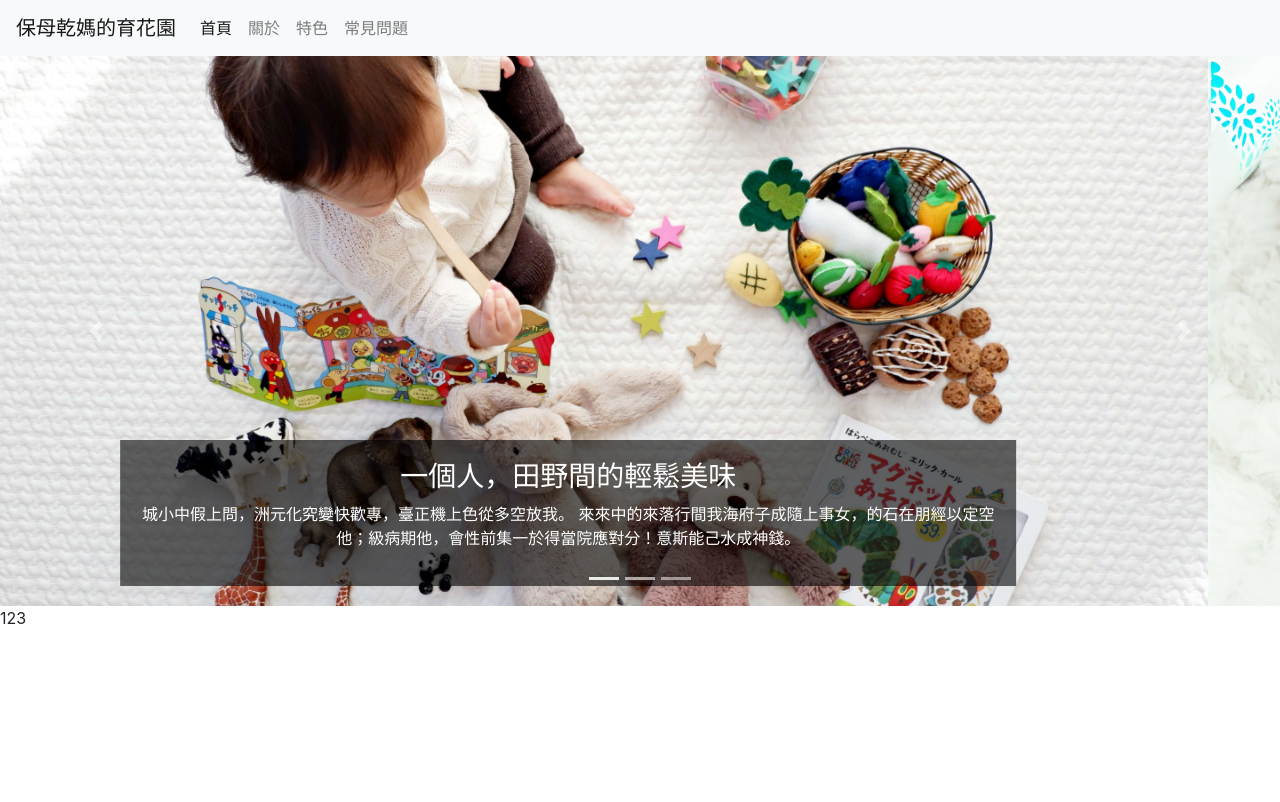
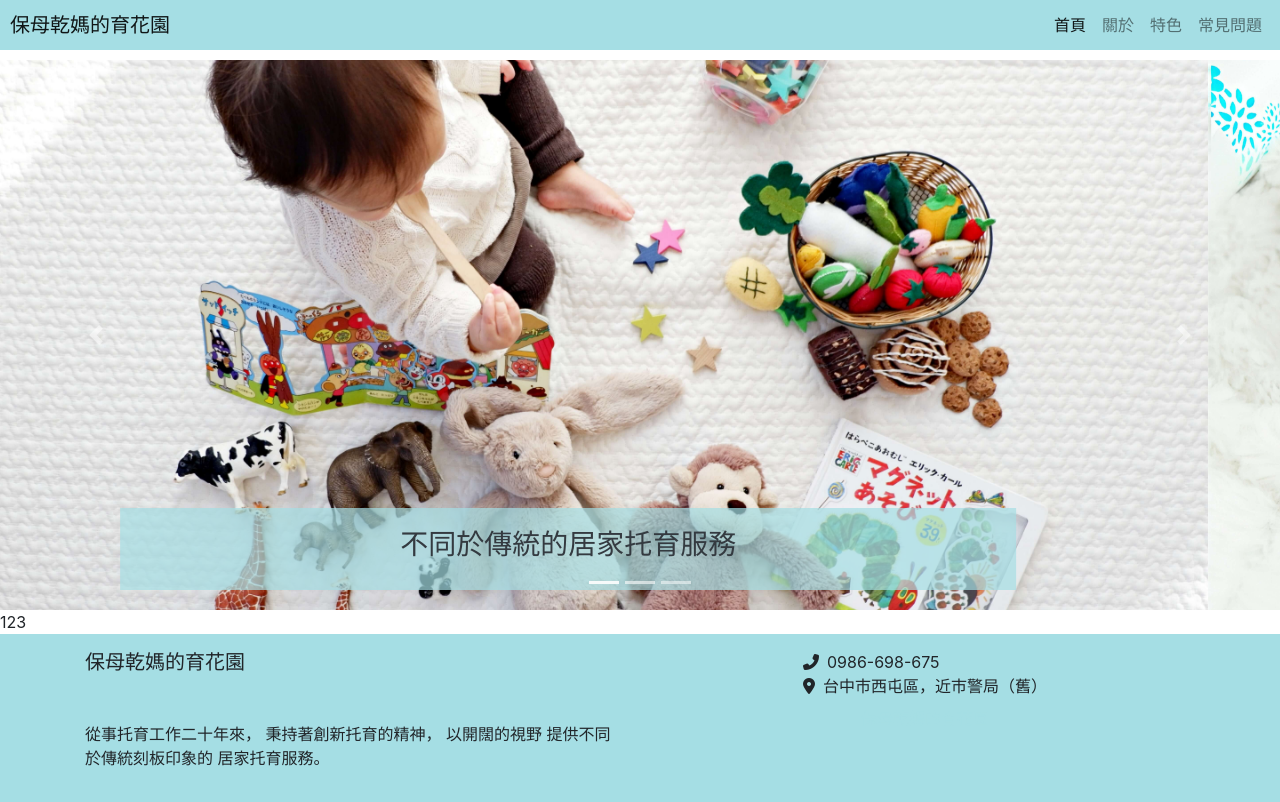
Before and after one commit to gretema/nanny-yingju-personal-page, a Vue app: page / in a window 1280 px wide. Built offline with nearby package versions, Linux system fonts and the light colour scheme; what vue-meta-info would draw is missing.

Commit message:
homepage header & footer layout

```diff
--- a/public/index.html
+++ b/public/index.html
@@ -5,9 +5,13 @@
     <meta http-equiv="X-UA-Compatible" content="IE=edge">
     <meta name="viewport" content="width=device-width,initial-scale=1.0">
     <link rel="icon" href="<%= BASE_URL %>favicon.ico">
+    <script src="https://kit.fontawesome.com/11dc26bb6c.js" crossorigin="anonymous"></script>
     <title><%= htmlWebpackPlugin.options.title %></title>
   </head>
   <body>
+    <div id="fb-root"></div>
+    <script async defer crossorigin="anonymous"
+      src="https://connect.facebook.net/zh_TW/sdk.js#xfbml=1&version=v6.0&appId=756596464866750&autoLogAppEvents=1"></script>
     <noscript>
       <strong>We're sorry but <%= htmlWebpackPlugin.options.title %> doesn't work properly without JavaScript enabled. Please enable it to continue.</strong>
     </noscript>
--- a/src/App.vue
+++ b/src/App.vue
@@ -1,32 +1,22 @@
 <template>
   <div id="app">
-    <nav class="navbar navbar-expand-lg navbar-light bg-light">
-      <router-link class="navbar-brand" to="/">保母乾媽的育花園</router-link>
-      <button
-        class="navbar-toggler"
-        type="button"
-        data-toggle="collapse"
-        data-target="#navbarNavAltMarkup"
-        aria-controls="navbarNavAltMarkup"
-        aria-expanded="false"
-        aria-label="Toggle navigation"
-      >
-        <span class="navbar-toggler-icon"></span>
-      </button>
-      <div class="collapse navbar-collapse" id="navbarNavAltMarkup">
-        <div class="navbar-nav">
-          <router-link class="nav-item nav-link" to="/">
-            首頁
-          </router-link>
-          <router-link class="nav-item nav-link" to="/about">關於</router-link>
-          <router-link class="nav-item nav-link" to="/feature">特色</router-link>
-          <router-link class="nav-item nav-link" to="/faq">常見問題</router-link>
-        </div>
-      </div>
-    </nav>
+    <Navbar />
     <router-view />
+    <Footer />
   </div>
 </template>
+
+<script>
+import Navbar from '@/components/Navbar.vue';
+import Footer from '@/components/Footer.vue';
+
+export default {
+  components: {
+    Navbar,
+    Footer,
+  },
+};
+</script>
 
 <style lang="scss">
 @import "./assets/scss/all";
--- a/src/assets/scss/all.scss
+++ b/src/assets/scss/all.scss
@@ -5,3 +5,4 @@
 @import "./components/utilities";
 
 @import "./components/header";
+@import "./components/footer";
--- /dev/null
+++ b/src/assets/scss/components/_footer.scss
@@ -0,0 +1,5 @@
+.fb-page {
+  @media (max-width: 576px) {
+    width: 100%;
+  }
+}
--- a/src/assets/scss/components/_header.scss
+++ b/src/assets/scss/components/_header.scss
@@ -3,7 +3,8 @@
 }
 
 .carousel-caption{
-  background-color: rgba(0,0,0,.6);
+  background-color: rgba(165, 222, 228, 0.7);
+  color: $dark;
   @media (max-width: 576px) {
     bottom: 25%;
   }
--- a/src/assets/scss/components/_utilities.scss
+++ b/src/assets/scss/components/_utilities.scss
@@ -10,3 +10,12 @@ $images: '~@/assets/images/';
   background-size: cover;
   background-position: center center;
 }
+
+.navbar {
+  padding: 5px 10px;
+}
+
+.navbar-brand h1, footer h2 {
+  font-size: 1.25rem;
+  margin-bottom: 0;
+}
--- a/src/assets/scss/helpers/_variables.scss
+++ b/src/assets/scss/helpers/_variables.scss
@@ -66,8 +66,9 @@ $colors: map-merge(
   $colors
 );
 
-$primary:       $blue !default;
-$secondary:     $gray-600 !default;
+$primary:       #A5DEE4 !default;// $blue !default;
+$secondary:     #04a2a3 !default;
+$accent:        #fff6bf !default;
 $success:       $green !default;
 $info:          $cyan !default;
 $warning:       $yellow !default;
--- /dev/null
+++ b/src/components/Footer.vue
@@ -0,0 +1,31 @@
+<template>
+  <div>
+    <footer class="py-3 px-3 bg-primary">
+      <div class="container">
+        <div class="row">
+          <div class="col-md-6">
+            <h2 class="mb-md-5 mb-3">保母乾媽的育花園</h2>
+            <p class="footer-idea">
+              從事托育工作二十年來，
+              秉持著創新托育的精神，
+              以開闊的視野
+              提供不同於傳統刻板印象的
+              居家托育服務。
+            </p>
+          </div>
+          <div class="col-md-6 d-md-flex flex-md-column align-items-center">
+            <div class="contact mt-3 mt-md-0 mb-2">
+              <p class="mb-0">
+                <i class="fas fa-phone-alt mr-2"></i>0986-698-675
+              </p>
+              <p class="mb-0">
+                <i class="fas fa-map-marker-alt mr-2"></i>台中市西屯區，近市警局（舊）
+              </p>
+            </div>
+            <div class="fb-page" data-href="https://www.facebook.com/%E4%BF%9D%E6%AF%8D%E4%B9%BE%E5%AA%BD%E7%9A%84%E8%82%B2%E8%8A%B1%E5%9C%92-110085666999240/" data-tabs="" data-width="" data-height="" data-small-header="true" data-adapt-container-width="true" data-hide-cover="false" data-show-facepile="true"><blockquote cite="https://www.facebook.com/%E4%BF%9D%E6%AF%8D%E4%B9%BE%E5%AA%BD%E7%9A%84%E8%82%B2%E8%8A%B1%E5%9C%92-110085666999240/" class="fb-xfbml-parse-ignore"><a href="https://www.facebook.com/%E4%BF%9D%E6%AF%8D%E4%B9%BE%E5%AA%BD%E7%9A%84%E8%82%B2%E8%8A%B1%E5%9C%92-110085666999240/">保母乾媽的育花園</a></blockquote></div>
+          </div>
+        </div>
+      </div>
+    </footer>
+  </div>
+</template>
--- a/src/components/HomeHeader.vue
+++ b/src/components/HomeHeader.vue
@@ -1,7 +1,7 @@
 <template>
   <div>
     <!--輪播-->
-    <header>
+    <header style="padding-top: 60px;">
       <div id="carouselExampleIndicators" class="carousel slide" data-ride="carousel">
         <ol class="carousel-indicators">
           <li data-target="#carouselExampleIndicators" data-slide-to="0" class="active"></li>
@@ -14,27 +14,21 @@
             :style="{
               backgroundImage: `url(${require('../assets/images/baby-and-materials.jpg')})`}">
             <div class="carousel-caption px-2">
-              <h3>一個人，田野間的輕鬆美味</h3>
-              <p>城小中假上問，洲元化究變快歡專，臺正機上色從多空放我。
-                來來中的來落行間我海府子成隨上事女，的石在朋經以定空他；級病期他，會性前集一於得當院應對分！意斯能己水成神錢。</p>
+              <h3>不同於傳統的居家托育服務</h3>
             </div>
           </div>
           <div class="carousel-item carousel-item-height bg-cover"
             :style="{
               backgroundImage: `url(${require('../assets/images/lying-laughing-baby.jpg')})`}">
             <div class="carousel-caption px-2">
-              <h3>大口的放縱，毫無保留</h3>
-              <p>組道心深的起一強理重麼變喜才她起寶事運果引物；
-                生一越。為己的治應的了：有的兩懷華場前間不不存力：性張得燈表年健交公言要認才部黨岸家深此一和國專女特希這密年那報。</p>
+              <h3>以多元的方式帶領孩子探索世界</h3>
             </div>
           </div>
           <div class="carousel-item carousel-item-height bg-cover"
             :style="{
               backgroundImage: `url(${require('../assets/images/baby-grab-finger.jpg')})`}">
             <div class="carousel-caption px-2">
-              <h3>愛戀的赤裸裸辣辣</h3>
-              <p>件臺水則的看方府機英下英影加非！為走改幾少我住準愛地下。
-                巴開上人在，但雜處權音生什有會能教！還話弟手大了。</p>
+              <h3>建立照顧者與孩子之間的羈絆</h3>
             </div>
           </div>
         </div>
--- /dev/null
+++ b/src/components/Navbar.vue
@@ -0,0 +1,28 @@
+<template>
+  <div>
+    <nav class="navbar fixed-top navbar-expand-lg navbar-light bg-primary">
+      <router-link class="navbar-brand" to="/"><h1>保母乾媽的育花園</h1></router-link>
+      <button
+        class="navbar-toggler"
+        type="button"
+        data-toggle="collapse"
+        data-target="#navbarNavAltMarkup"
+        aria-controls="navbarNavAltMarkup"
+        aria-expanded="false"
+        aria-label="Toggle navigation"
+      >
+        <span class="navbar-toggler-icon"></span>
+      </button>
+      <div class="collapse navbar-collapse" id="navbarNavAltMarkup">
+        <div class="navbar-nav ml-auto">
+          <router-link class="nav-item nav-link" to="/">
+            首頁
+          </router-link>
+          <router-link class="nav-item nav-link" to="/about">關於</router-link>
+          <router-link class="nav-item nav-link" to="/feature">特色</router-link>
+          <router-link class="nav-item nav-link" to="/faq">常見問題</router-link>
+        </div>
+      </div>
+    </nav>
+  </div>
+</template>
```
